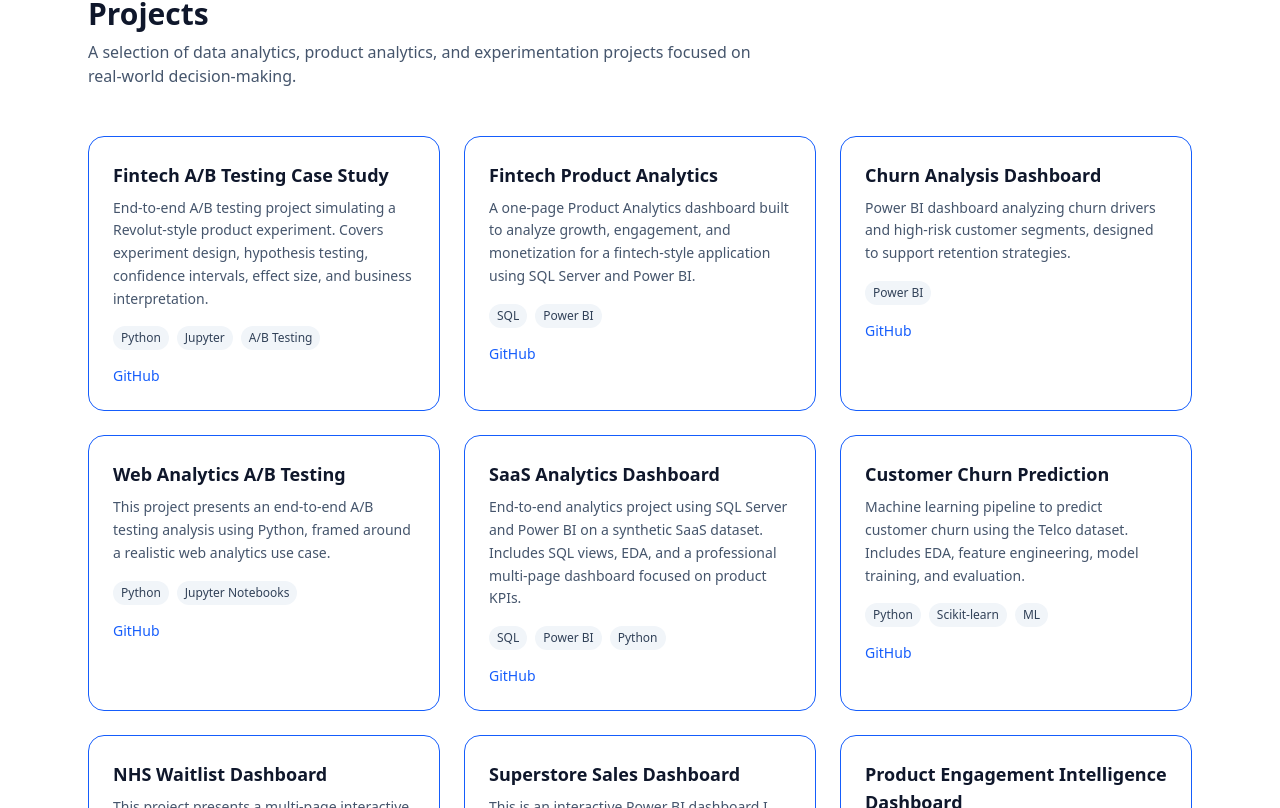
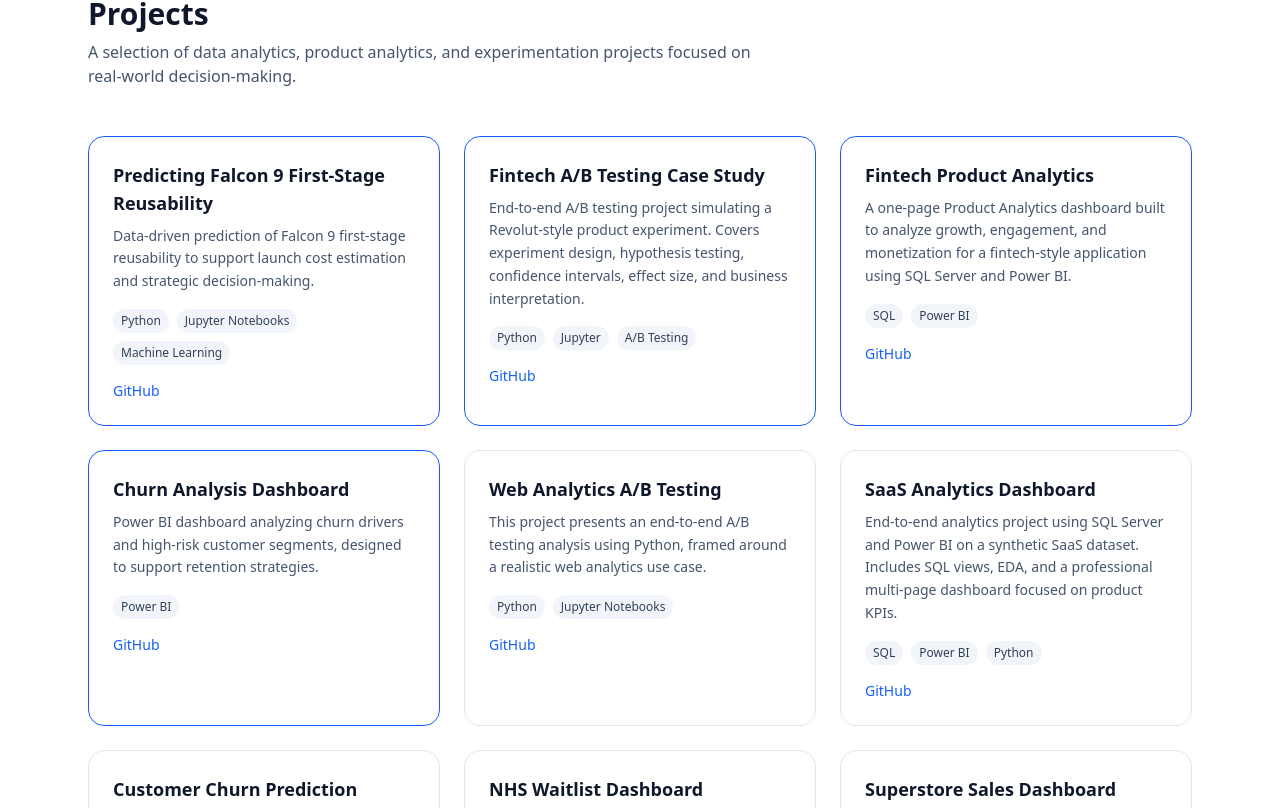
Before and after one commit to nachospreafico/data-portfolio, a React (Vite) app: page / in a window 1280 px wide. Shown: the part 1792-2600 px from the top of the page. Built offline with nearby package versions, Linux system fonts and the light colour scheme.

Commit message:
added a new project (Predicting Falcon 9...) and made project links to open a new tab on the browser (target='_blank')

```diff
--- a/src/components/ProjectCard.jsx
+++ b/src/components/ProjectCard.jsx
@@ -42,6 +42,7 @@ const ProjectCard = ({ project }) => {
         {project.links.github && (
           <a
             href={project.links.github}
+            target="_blank"
             className="text-blue-600 hover:underline"
           >
             GitHub
--- a/src/components/projectsData.js
+++ b/src/components/projectsData.js
@@ -1,4 +1,15 @@
 export const projectsData = [
+  {
+    title: "Predicting Falcon 9 First-Stage Reusability",
+    description:
+      "Data-driven prediction of Falcon 9 first-stage reusability to support launch cost estimation and strategic decision-making.",
+    tech: ["Python", "Jupyter Notebooks", "Machine Learning"],
+    links: {
+      github:
+        "https://github.com/nachospreafico/spacex-falcon9-landing-prediction/",
+    },
+    featured: true,
+  },
   {
     title: "Fintech A/B Testing Case Study",
     description:
@@ -37,7 +48,7 @@ export const projectsData = [
     links: {
       github: "https://github.com/nachospreafico/web-analytics-ab-test",
     },
-    featured: true,
+    featured: false,
   },
   {
     title: "SaaS Analytics Dashboard",
@@ -48,7 +59,7 @@ export const projectsData = [
       github:
         "https://github.com/nachospreafico/saas-analytics-dashboard-powerbi-sql",
     },
-    featured: true,
+    featured: false,
   },
   {
     title: "Customer Churn Prediction",
@@ -58,7 +69,7 @@ export const projectsData = [
     links: {
       github: "https://github.com/nachospreafico/customer-churn-prediction",
     },
-    featured: true,
+    featured: false,
   },
   {
     title: "NHS Waitlist Dashboard",
@@ -68,7 +79,7 @@ export const projectsData = [
     links: {
       github: "https://github.com/nachospreafico/nhs-dashboard",
     },
-    featured: true,
+    featured: false,
   },
   {
     title: "Superstore Sales Dashboard",
@@ -78,7 +89,7 @@ export const projectsData = [
     links: {
       github: "https://github.com/nachospreafico/superstore-dashboard",
     },
-    featured: true,
+    featured: false,
   },
   {
     title: "Product Engagement Intelligence Dashboard",
@@ -89,7 +100,7 @@ export const projectsData = [
       github:
         "https://github.com/nachospreafico/app-feature-adoption-dashboard",
     },
-    featured: true,
+    featured: false,
   },
   {
     title: "Streamlit KPI Dashboard",
@@ -99,7 +110,7 @@ export const projectsData = [
     links: {
       github: "https://github.com/nachospreafico/streamlit-kpi-dashboard",
     },
-    featured: true,
+    featured: false,
   },
   {
     title: "Streamlit A/B Test Playground",
@@ -109,6 +120,6 @@ export const projectsData = [
     links: {
       github: "https://github.com/nachospreafico/ab-test-playground",
     },
-    featured: true,
+    featured: false,
   },
 ];
```
